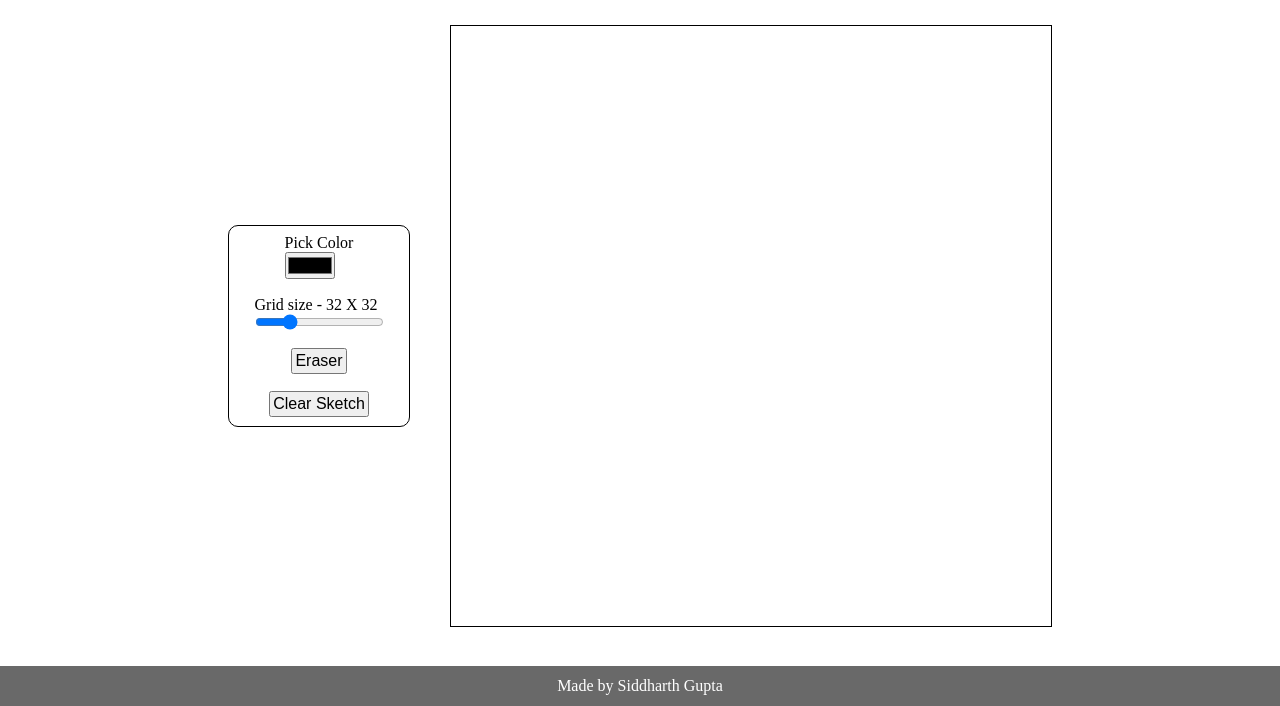
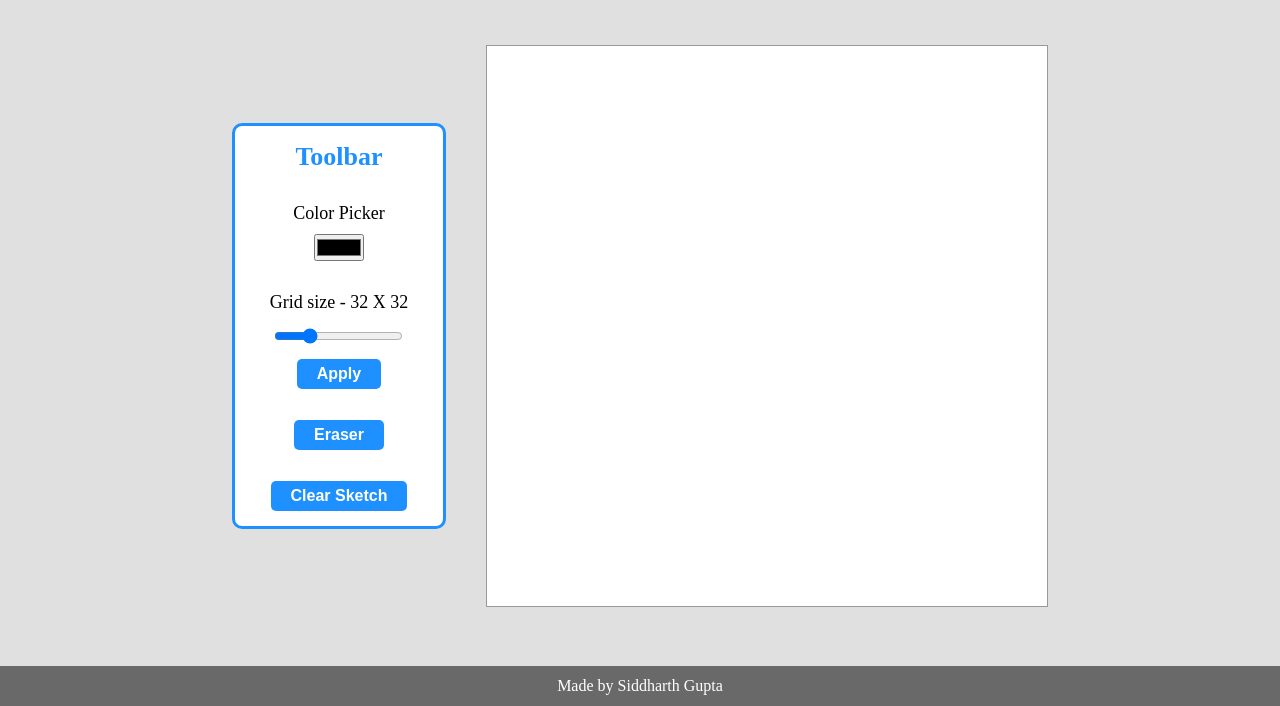
Before and after one commit to SiddharthGupta70/etch-a-sketch, a plain HTML site: page index.html in a window 1280 px wide. Shown: the part 94-800 px from the top of the page. Drawn offline with Linux system fonts and the light colour scheme.

Commit message:
Update - Improved UI & input, new grid routine

```diff
--- a/index.html
+++ b/index.html
@@ -15,13 +15,15 @@
         </header>
         <main>
             <div class="toolbar">
+                <p>Toolbar</p>
                 <div class="color-picker">
-                    <p>Pick Color</p>
+                    <p>Color Picker</p>
                     <input type="color" value="#000000">
                 </div>
                 <div class="grid-range">
                     <p></p>
                     <input type="range" min="1" max="128" value="32">
+                    <button>Apply</button>
                 </div>
                 <div class="eraser">
                     <button>Eraser</button>
--- a/script.js
+++ b/script.js
@@ -10,11 +10,15 @@ pickColor.addEventListener('input', function (e) {
     penColor = e.target.value;
 });
 
-const gridChange = document.querySelector('.grid-range input');
-gridChange.addEventListener('input', function (e) {
+const gridSlider = document.querySelector('.grid-range input');
+gridSlider.addEventListener('input', function (e) {
     gridSize = e.target.value;
+    updateRange();
+});
+
+const gridChange = document.querySelector('.grid-range button');
+gridChange.addEventListener('click', function (e) {
     resetColor();
-    updateRange();
     clearGrid();
     makeGrid();
     drawGrid();
@@ -40,21 +44,15 @@ function updateRange() {
 
 function makeGrid() {
     const grid = document.querySelector('.grid-container');
-    for (let i=0; i<gridSize; i++) {
-        const gridRow = document.createElement('div');
-        gridRow.style.cssText = 'flex:1; display: flex;';
-        grid.appendChild(gridRow);
-        for (let j=0; j<gridSize; j++) {
-            const gridBlock = document.createElement('div');
-            gridBlock.classList.add('grid-block');
-            gridBlock.style.cssText = 'flex:1;';
-            gridRow.appendChild(gridBlock);
-        }
+    grid.setAttribute('style', 'display:grid; grid-template: repeat('+gridSize+', 1fr) / repeat('+gridSize+', 1fr);');
+    for (let i=0; i<gridSize*gridSize; i++) {
+        const gridBlock = document.createElement('div');
+        grid.appendChild(gridBlock);
     }
 }
 
 function drawGrid () {
-    const gridHover = document.querySelectorAll('.grid-block');
+    const gridHover = document.querySelectorAll('.grid-container div');
     gridHover.forEach (gridBlock => gridBlock.addEventListener ('mouseenter', function (e) {
         e.target.style.background = penColor;
     }));
--- a/style.css
+++ b/style.css
@@ -8,6 +8,7 @@
     height: 100vh;
     display: flex;
     flex-direction: column;
+    background-color: rgba(0, 0, 0, 0.12);
 }
 
 header {
@@ -17,8 +18,9 @@ header {
 }
 
 header h1 {
-    font-size: 6.8rem;
+    font-size: 7rem;
     color: dodgerblue;
+    font-style: italic;
 }
 
 main {
@@ -30,9 +32,10 @@ main {
 }
 
 .toolbar {
-    height: 200px;
-    width: 180px;
-    border: 1px solid black;
+    height: 50vh;
+    width: 26vh;
+    border: 3px solid dodgerblue;
+    background-color: white;
     border-radius: 10px;
     display: flex;
     flex-direction: column;
@@ -40,34 +43,72 @@ main {
     justify-content: space-around;
 }
 
+.toolbar > p {
+    font-size: 2.6rem;
+    font-weight: bold;
+    color: dodgerblue;
+}
+
+.color-picker {
+    display: flex;
+    flex-direction: column;
+    align-items: center;
+    row-gap: 10px;
+}
+
 .color-picker p {
-    font-size: 1.6rem;
+    font-size: 1.8rem;
+}
+
+.grid-range {
+    display: flex;
+    flex-direction: column;
+    align-items: center;
+    row-gap: 15px;
 }
 
 .grid-range p {
+    font-size: 1.8rem;
+}
+
+.grid-range button {
+    width: fit-content;
     font-size: 1.6rem;
+    font-weight: bold;
+    color: white;
+    background-color: dodgerblue;
+    padding: 6px 20px;
+    border: none;
+    border-radius: 5px;
 }
 
 .eraser button {
     font-size: 1.6rem;
-    padding: 2px;
+    font-weight: bold;
+    color: white;
+    background-color: dodgerblue;
+    padding: 6px 20px;
+    border: none;
+    border-radius: 5px;
 }
 
 .clear-grid button {
     font-size: 1.6rem;
-    padding: 2px;
+    font-weight: bold;
+    color: white;
+    background-color: dodgerblue;
+    padding: 6px 20px;
+    border: none;
+    border-radius: 5px;
 }
 
 .grid-container {
-    height: 600px;
-    width: 600px;
+    height: 70vh;
+    width: 70vh;
     display: flex;
     flex-direction: column;
-    border: 1px solid black;
-}
-
-.grid-color {
-    background-color: red;
+    border: 1px solid rgba(0, 0, 0, 0.4);
+    background-color: white;
 }
 
 footer {
```
